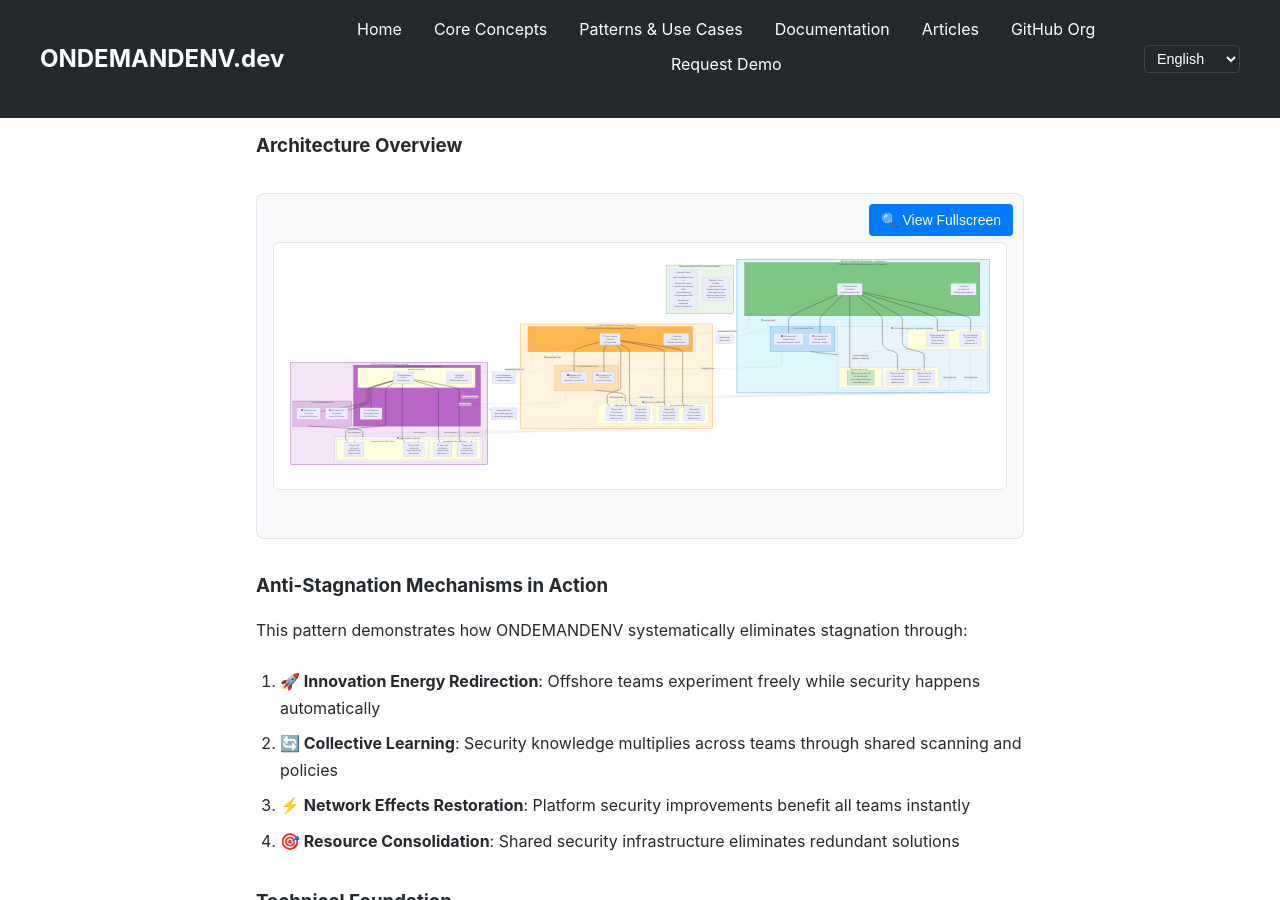
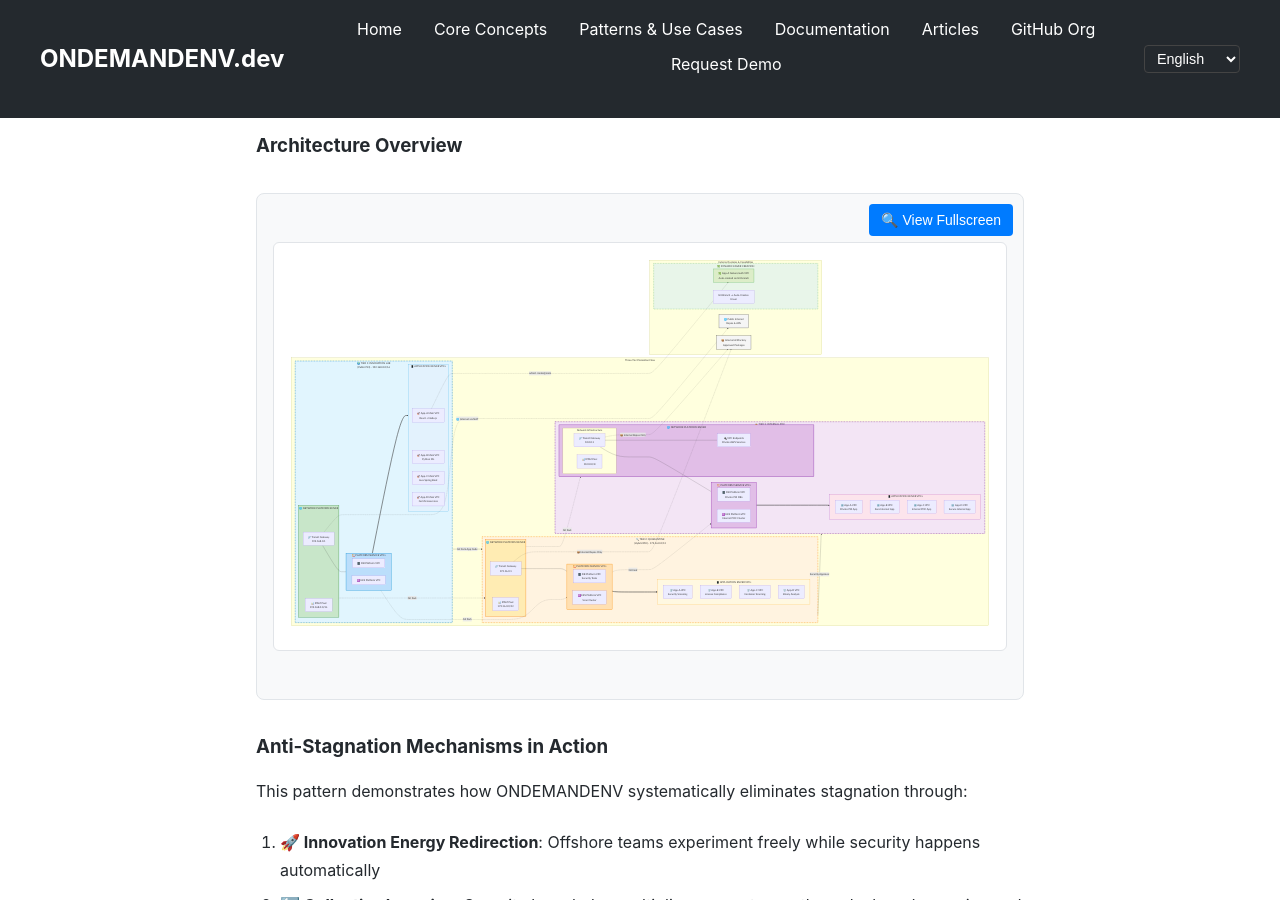
Before and after one commit to ondemandenv/ondemandenv.github.io, a Jekyll site: the page built from articles/isolated-offshore-development-pattern.md, in a window 1280 px wide and 900 px high, scrolled down 1566 px. Built offline with Jekyll 4.4.1, drawn with Linux system fonts in a browser that asks for light colours.

Commit message:
+++++ ++++ ++++ ++++ +

```diff
--- a/articles/isolated-offshore-development-pattern.md
+++ b/articles/isolated-offshore-development-pattern.md
@@ -60,191 +60,155 @@
 </div>
 </div>
 <div class="mermaid-diagram mermaid" id="architecture-diagram">
-flowchart TB
+flowchart LR
     %% ========================================
-    %% TIER 1: INNOVATION LAB
+    %% Main Tiers Container
     %% ========================================
-    subgraph Tier1["🌍 TIER 1: INNOVATION LAB (Public PKI) - 192.168.0.0/16"]
-        direction TB
+    subgraph Tiers["Three-Tier Promotion Flow"]
+        direction LR
+        %% ========================================
+        %% TIER 1: INNOVATION LAB
+        %% ========================================
+        subgraph Tier1["🌍 TIER 1: INNOVATION LAB<br/>(Public PKI) - 192.168.0.0/16"]
+            direction TB
 
-        subgraph T1Network["🌐 NETWORK PLATFORM ENVER (tier1-branch) - CIDR Authority"]
-            direction LR
-            T1TGW["🔗 Transit Gateway<br/>192.168.0.1<br/>Central Connectivity Hub"]
-            T1IPAM["📊 IPAM Pool<br/>192.168.0.0/16<br/>CIDR Allocation Authority"]
+            subgraph T1Network["🌐 NETWORK PLATFORM ENVER"]
+                direction LR
+                T1TGW["🔗 Transit Gateway<br/>192.168.0.1"]
+                T1IPAM["📊 IPAM Pool<br/>192.168.0.0/16"]
+            end
+
+            subgraph T1Platform["🏗️ PLATFORM SERVICE VPCs"]
+                direction LR
+                T1DBVPC["🗄️ DB Platform VPC"]
+                T1EKSVPC["☸️ EKS Platform VPC"]
+            end
+
+            subgraph T1Apps["📱 APPLICATION ENVER VPCs"]
+                direction TB
+                T1App1VPC["🚀 App-A Main VPC<br/>React + Node.js"]
+                T1App2VPC["🚀 App-B Main VPC<br/>Python ML"]
+                T1App3VPC["🚀 App-C Main VPC<br/>Java Spring Boot"]
+                T1App4VPC["🚀 App-D Main VPC<br/>Go Microservices"]
+            end
         end
 
-        subgraph T1Platform["🏗️ PLATFORM SERVICE VPCs"]
-            direction LR
-            T1DBVPC["🗄️ DB Platform VPC<br/>192.168.1.0/24<br/>MongoDB/PostgreSQL/MySQL"]
-            T1EKSVPC["☸️ EKS Platform VPC<br/>192.168.2.0/24<br/>K8s Cluster + Registry"]
+        %% ========================================
+        %% TIER 2: QUARANTINE
+        %% ========================================
+        subgraph Tier2["🔍 TIER 2: QUARANTINE<br/>(Hybrid PKI) - 172.16.0.0/12"]
+            direction TB
+
+            subgraph T2Network["🌐 NETWORK PLATFORM ENVER"]
+                direction LR
+                T2TGW["🔗 Transit Gateway<br/>172.16.0.1"]
+                T2IPAM["📊 IPAM Pool<br/>172.16.0.0/12"]
+            end
+
+            subgraph T2Platform["🏗️ PLATFORM SERVICE VPCs"]
+                direction LR
+                T2DBVPC["🗄️ DB Platform VPC<br/>Security Tools"]
+                T2EKSVPC["☸️ EKS Platform VPC<br/>Scan Cluster"]
+            end
+
+            subgraph T2Apps["📱 APPLICATION ENVER VPCs"]
+                direction TB
+                T2App1VPC["🛡️ App-A VPC<br/>Security Scanning"]
+                T2App2VPC["🛡️ App-B VPC<br/>License Compliance"]
+                T2App3VPC["🛡️ App-C VPC<br/>Container Scanning"]
+                T2App4VPC["🛡️ App-D VPC<br/>Binary Analysis"]
+            end
         end
 
-        subgraph T1Apps["📱 APPLICATION ENVER VPCs + DYNAMIC BRANCHES"]
+        %% ========================================
+        %% TIER 3: INTERNAL POC
+        %% ========================================
+        subgraph Tier3["🔒 TIER 3: INTERNAL POC<br/>(Private PKI) - 10.0.0.0/8"]
             direction TB
-            subgraph T1AppsRow1["Main Application VPCs"]
+
+            subgraph T3Network["🌐 NETWORK PLATFORM ENVER"]
+                direction TB
+                subgraph T3NetworkRow1["Network Infrastructure"]
+                    direction LR
+                    T3TGW["🔗 Transit Gateway<br/>10.0.0.1"]
+                    T3IPAM["📊 IPAM Pool<br/>10.0.0.0/8"]
+                end
+                T3VPCEndpoints["🔌 VPC Endpoints<br/>Private AWS Services"]
+            end
+
+            subgraph T3Platform["🏗️ PLATFORM SERVICE VPCs"]
                 direction LR
-                T1App1VPC["🚀 App-A Main VPC<br/>192.168.10.0/24<br/>React + Node.js<br/>(AWS Account 1)"]
-                T1App2VPC["🚀 App-B Main VPC<br/>192.168.11.0/24<br/>Python ML<br/>(AWS Account 1)"]
+                T3DBVPC["🗄️ DB Platform VPC<br/>Private PKI DBs"]
+                T3EKSVPC["☸️ EKS Platform VPC<br/>Internal POC Cluster"]
             end
-            subgraph T1AppsRow2["Additional Application VPCs"]
-                direction LR
-                T1App3VPC["🚀 App-C Main VPC<br/>192.168.20.0/24<br/>Java Spring Boot<br/>(AWS Account 2)"]
-                T1App4VPC["🚀 App-D Main VPC<br/>192.168.30.0/24<br/>Go Microservices<br/>(GCP Project)"]
-            end
-            subgraph T1Dynamic["Dynamic Branch VPCs"]
-                T1App1Branch["🌿 App-A feature/auth VPC<br/>192.168.10.128/25<br/>Auto-created on Git branch<br/>(Same AWS Account)"]
+
+            subgraph T3Apps["📱 APPLICATION ENVER VPCs"]
+                direction TB
+                T3App1VPC["⚙️ App-A VPC<br/>Private PKI App"]
+                T3App2VPC["⚙️ App-B VPC<br/>Zero Internet App"]
+                T3App3VPC["⚙️ App-C VPC<br/>Internal POC App"]
+                T3App4VPC["⚙️ App-D VPC<br/>Secure Internal App"]
             end
         end
     end
 
     %% ========================================
-    %% TIER 2: QUARANTINE
+    %% External Systems & Dynamic Capability
     %% ========================================
-    subgraph Tier2["🔍 TIER 2: QUARANTINE (Hybrid PKI) - 172.16.0.0/12"]
+    subgraph ExternalSystems["External Systems & Capabilities"]
         direction TB
-
-        subgraph T2Network["🌐 NETWORK PLATFORM ENVER (tier2-branch) - CIDR Authority"]
-            direction LR
-            T2TGW["🔗 Transit Gateway<br/>172.16.0.1<br/>Air-Gapped Hub"]
-            T2IPAM["📊 IPAM Pool<br/>172.16.0.0/12<br/>CIDR Allocation Authority"]
+        Internet["🌐 Public Internet<br/>Repos & APIs"]
+        InternalRepo["📦 Internal Artifactory<br/>Approved Packages"]
+        subgraph DynamicCapability["🌿 DYNAMIC ENVER CREATION"]
+            direction TB
+            T1App1Branch["🌿 App-A feature/auth VPC<br/>Auto-created on Git branch"]
+            BranchFlow["Git Branch → Auto-Creates Enver"]
         end
-
-        subgraph T2Platform["🏗️ PLATFORM SERVICE VPCs"]
-            direction LR
-            T2DBVPC["🗄️ DB Platform VPC<br/>172.16.1.0/24<br/>Isolated DB + Security Tools"]
-            T2EKSVPC["☸️ EKS Platform VPC<br/>172.16.2.0/24<br/>Security Scan Cluster"]
-        end
-
-        subgraph T2Apps["📱 APPLICATION ENVER VPCs"]
-            direction TB
-            subgraph T2AppsRow1["Security Application VPCs Row 1"]
-                direction LR
-                T2App1VPC["🛡️ App-A VPC<br/>172.16.10.0/24<br/>Security Scanning<br/>(AWS Security 1)"]
-                T2App2VPC["🛡️ App-B VPC<br/>172.16.11.0/24<br/>License Compliance<br/>(AWS Security 1)"]
-            end
-            subgraph T2AppsRow2["Security Application VPCs Row 2"]
-                direction LR
-                T2App3VPC["🛡️ App-C VPC<br/>172.16.20.0/24<br/>Container Scanning<br/>(AWS Security 2)"]
-                T2App4VPC["🛡️ App-D VPC<br/>172.16.30.0/24<br/>Binary Analysis<br/>(GCP Security)"]
-            end
-        end
-    end
-
-    %% ========================================
-    %% TIER 3: INTERNAL POC
-    %% ========================================
-    subgraph Tier3["🔒 TIER 3: INTERNAL POC (Private PKI) - 10.0.0.0/8"]
-        direction TB
-
-        subgraph T3Network["🌐 NETWORK PLATFORM ENVER (tier3-branch) - CIDR Authority"]
-            direction TB
-            subgraph T3NetworkRow1["Network Infrastructure"]
-                direction LR
-                T3TGW["🔗 Transit Gateway<br/>10.0.0.1<br/>Private PKI Hub"]
-                T3IPAM["📊 IPAM Pool<br/>10.0.0.0/8<br/>CIDR Allocation Authority"]
-            end
-            T3VPCEndpoints["🔌 VPC Endpoints<br/>Private AWS Services<br/>S3, ECR, SSM, etc."]
-        end
-
-        subgraph T3Platform["🏗️ PLATFORM SERVICE VPCs"]
-            direction LR
-            T3DBVPC["🗄️ DB Platform VPC<br/>10.1.0.0/16<br/>Private PKI DB Clusters"]
-            T3EKSVPC["☸️ EKS Platform VPC<br/>10.2.0.0/16<br/>Internal POC Cluster"]
-        end
-
-        subgraph T3Apps["📱 APPLICATION ENVER VPCs"]
-            direction TB
-            subgraph T3AppsRow1["Internal Application VPCs Row 1"]
-                direction LR
-                T3App1VPC["⚙️ App-A VPC<br/>10.4.0.0/24<br/>Private PKI App<br/>(AWS Internal 1)"]
-                T3App2VPC["⚙️ App-B VPC<br/>10.4.1.0/24<br/>Zero Internet App<br/>(AWS Internal 1)"]
-            end
-            subgraph T3AppsRow2["Internal Application VPCs Row 2"]
-                direction LR
-                T3App3VPC["⚙️ App-C VPC<br/>10.5.0.0/24<br/>Internal POC App<br/>(AWS Internal 2)"]
-                T3App4VPC["⚙️ App-D VPC<br/>10.6.0.0/24<br/>Secure Internal App<br/>(GCP Internal)"]
-            end
-        end
-    end
-
-    %% ========================================
-    %% DYNAMIC ENVER CREATION CAPABILITY
-    %% ========================================
-
-    subgraph DynamicCapability["🌿 DYNAMIC ENVER CREATION ON ANY GIT BRANCH"]
-        direction TB
-        BranchFlow["Git Branch Created<br/>↓<br/>odmd: create@source-enver<br/>↓<br/>Platform Auto-Creates:<br/>• New VPC (auto-allocated CIDR)<br/>• New Infrastructure<br/>• Complete Isolated SDLC<br/>↓<br/>Full Application Environment<br/>Ready for Development"]
-
-        AppliesTo["🎯 APPLIES TO ALL ENVERS:<br/>• Application Envers<br/>• Database Platform Envers<br/>• EKS Platform Envers<br/>• Network Platform Envers<br/>• Any Enver in Any Tier"]
     end
 
     %% ========================================
     %% CONNECTIONS AND FLOWS
     %% ========================================
 
-    %% TGW Connections within each tier
-    T1TGW === T1DBVPC
-    T1TGW === T1EKSVPC
-    T1TGW === T1App1VPC
-    T1TGW === T1App1Branch
-    T1TGW === T1App2VPC
-    T1TGW === T1App3VPC
-    T1TGW === T1App4VPC
+    %% Tier 1 Connections
+    T1TGW --- T1Platform
+    T1Platform ==> T1Apps
+    T1TGW -.->|"🌐 Internet via NAT"| Internet
+    T1App1VPC -.->|"odmd: create@main"| T1App1Branch
 
-    T2TGW === T2DBVPC
-    T2TGW === T2EKSVPC
-    T2TGW === T2App1VPC
-    T2TGW === T2App2VPC
-    T2TGW === T2App3VPC
-    T2TGW === T2App4VPC
+    %% Tier 2 Connections
+    T2TGW --- T2Platform
+    T2Platform ==> T2Apps
+    T2TGW -.->|"📦 Internal Repos Only"| InternalRepo
 
-    T3TGW === T3DBVPC
-    T3TGW === T3EKSVPC
-    T3TGW === T3App1VPC
-    T3TGW === T3App2VPC
-    T3TGW === T3App3VPC
-    T3TGW === T3App4VPC
-    T3TGW === T3VPCEndpoints
+    %% Tier 3 Connections
+    T3TGW --- T3Platform
+    T3Platform ==> T3Apps
+    T3TGW -.->|"📦 Internal Repos Only"| InternalRepo
+    T3TGW --- T3VPCEndpoints
 
-    %% Platform serves Applications
-    T1Platform ==> T1Apps
-    T2Platform ==> T2Apps
-    T3Platform ==> T3Apps
+    %% Promotion Flow (Code)
+    Tier1 -- "Git Fork App Code" --> Tier2
+    Tier2 -- "Security Approval" --> Tier3
 
-    %% Dynamic Enver Creation Example
-    T1App1VPC -.->|"odmd: create@main<br/>Git Branch → Auto VPC"| T1App1Branch
+    %% Promotion Flow (Platform Infrastructure)
+    T1Network -. "Git Fork" .-> T2Network
+    T2Network -. "Git Fork" .-> T3Network
+    T1Platform -. "Git Fork" .-> T2Platform
+    T2Platform -. "Git Fork" .-> T3Platform
 
-    %% Internet/Repository Access
-    T1TGW -.->|"🌐 Internet via NAT"| Internet["Public Internet<br/>Repos & APIs"]
-    T2TGW -.->|"📦 Internal Repos Only"| T2InternalRepo["Internal Artifactory<br/>Pre-approved Packages<br/>Container Registry"]
-    T3TGW -.->|"📦 Internal Repos Only"| T3InternalRepo["Internal Artifactory<br/>Approved Packages Only<br/>Private Container Registry"]
-
-    %% Application Code Promotion Between Tiers
-    T1App1VPC -.->|"Git Fork App Code"| T2App1VPC
-    T1App2VPC -.->|"Git Fork App Code"| T2App2VPC
-    T1App3VPC -.->|"Git Fork App Code"| T2App3VPC
-    T1App4VPC -.->|"Git Fork App Code"| T2App4VPC
-
-    T2App1VPC -.->|"Security Approval"| T3App1VPC
-    T2App2VPC -.->|"Security Approval"| T3App2VPC
-    T2App3VPC -.->|"Security Approval"| T3App3VPC
-    T2App4VPC -.->|"Security Approval"| T3App4VPC
-
-    %% Platform Infrastructure Promotion Between Tiers
-    T1Network -.->|"Network Platform Git Fork"| T2Network
-    T2Network -.->|"Network Platform Git Fork"| T3Network
-    T1Platform -.->|"Platform Git Fork"| T2Platform
-    T2Platform -.->|"Platform Git Fork"| T3Platform
-
+    %% ========================================
+    %% STYLING
+    %% ========================================
     %% Tier styling
-    style Tier1 fill:#e1f5fe,stroke:#0277bd,stroke-width:3px
-    style Tier2 fill:#fff3e0,stroke:#ff8f00,stroke-width:3px
-    style Tier3 fill:#f3e5f5,stroke:#7b1fa2,stroke-width:3px
+    style Tier1 fill:#e1f5fe,stroke:#0277bd,stroke-width:3px,stroke-dasharray: 5 5
+    style Tier2 fill:#fff3e0,stroke:#ff8f00,stroke-width:3px,stroke-dasharray: 5 5
+    style Tier3 fill:#f3e5f5,stroke:#7b1fa2,stroke-width:3px,stroke-dasharray: 5 5
 
     %% Network Platform styling
-    style T1Network fill:#81c784,stroke:#388e3c,stroke-width:2px
-    style T2Network fill:#ffb74d,stroke:#f57c00,stroke-width:2px
-    style T3Network fill:#ba68c8,stroke:#7b1fa2,stroke-width:2px
+    style T1Network fill:#c8e6c9,stroke:#388e3c,stroke-width:2px
+    style T2Network fill:#ffecb3,stroke:#f57c00,stroke-width:2px
+    style T3Network fill:#e1bee7,stroke:#7b1fa2,stroke-width:2px
 
     %% Platform services styling
     style T1Platform fill:#bbdefb,stroke:#0288d1,stroke-width:2px
@@ -252,14 +216,17 @@
     style T3Platform fill:#e1bee7,stroke:#8e24aa,stroke-width:2px
 
     %% Application VPC styling
-    style T1Apps fill:#e8f4fd,stroke:#039be5,stroke-width:1px
-    style T2Apps fill:#fef7e0,stroke:#ffa000,stroke-width:1px
-    style T3Apps fill:#f8f4f8,stroke:#9c27b0,stroke-width:1px
+    style T1Apps fill:#e3f2fd,stroke:#039be5,stroke-width:1px
+    style T2Apps fill:#fff8e1,stroke:#ffa000,stroke-width:1px
+    style T3Apps fill:#fce4ec,stroke:#9c27b0,stroke-width:1px
 
     %% Dynamic capability styling
-    style DynamicCapability fill:#e8f5e8,stroke:#4caf50,stroke-width:3px
-    style T1App1Branch fill:#c8e6c9,stroke:#66bb6a,stroke-width:2px
+    style DynamicCapability fill:#e8f5e9,stroke:#4caf50,stroke-width:2px,stroke-dasharray: 5 5
+    style T1App1Branch fill:#dcedc8,stroke:#66bb6a,stroke-width:2px
 
+    %% External Systems Styling
+    style Internet fill:#f5f5f5,stroke:#616161,stroke-width:2px
+    style InternalRepo fill:#f5f5f5,stroke:#616161,stroke-width:2px
 </div>
 </div>
 
```
